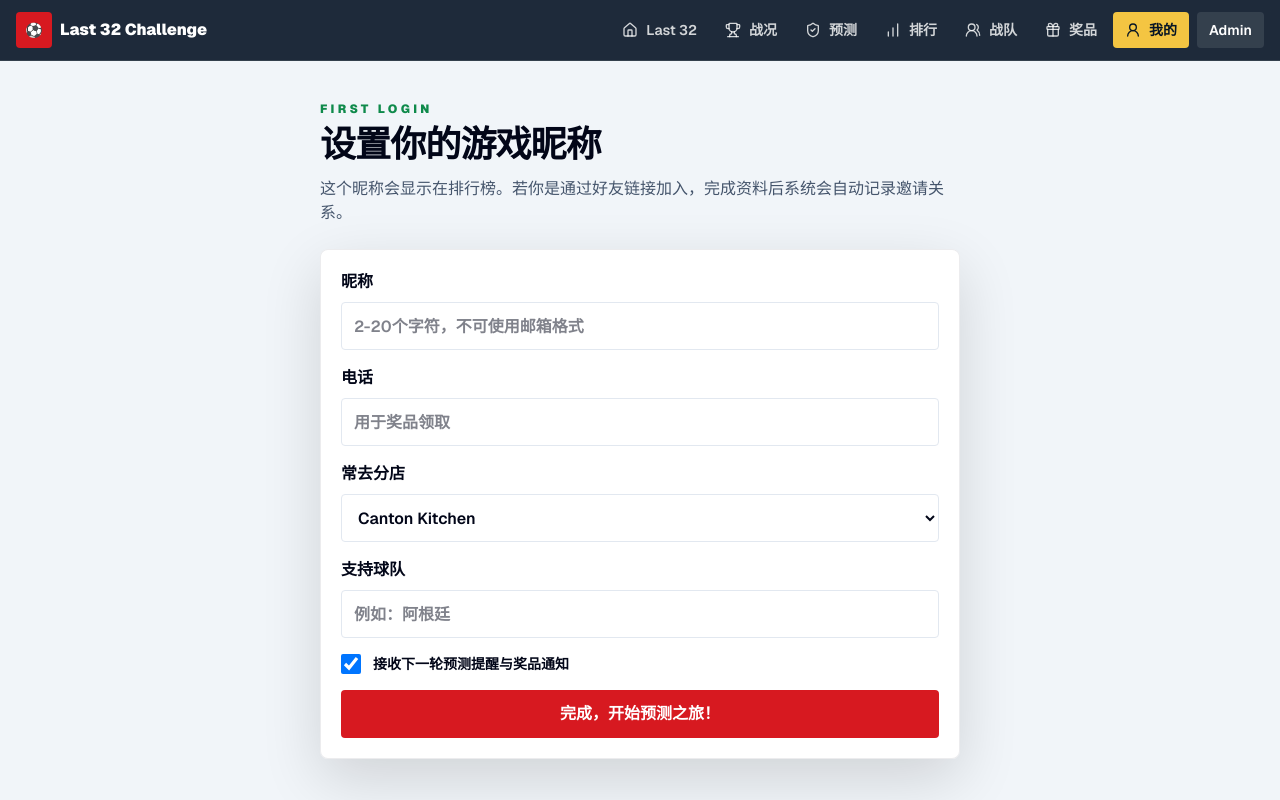
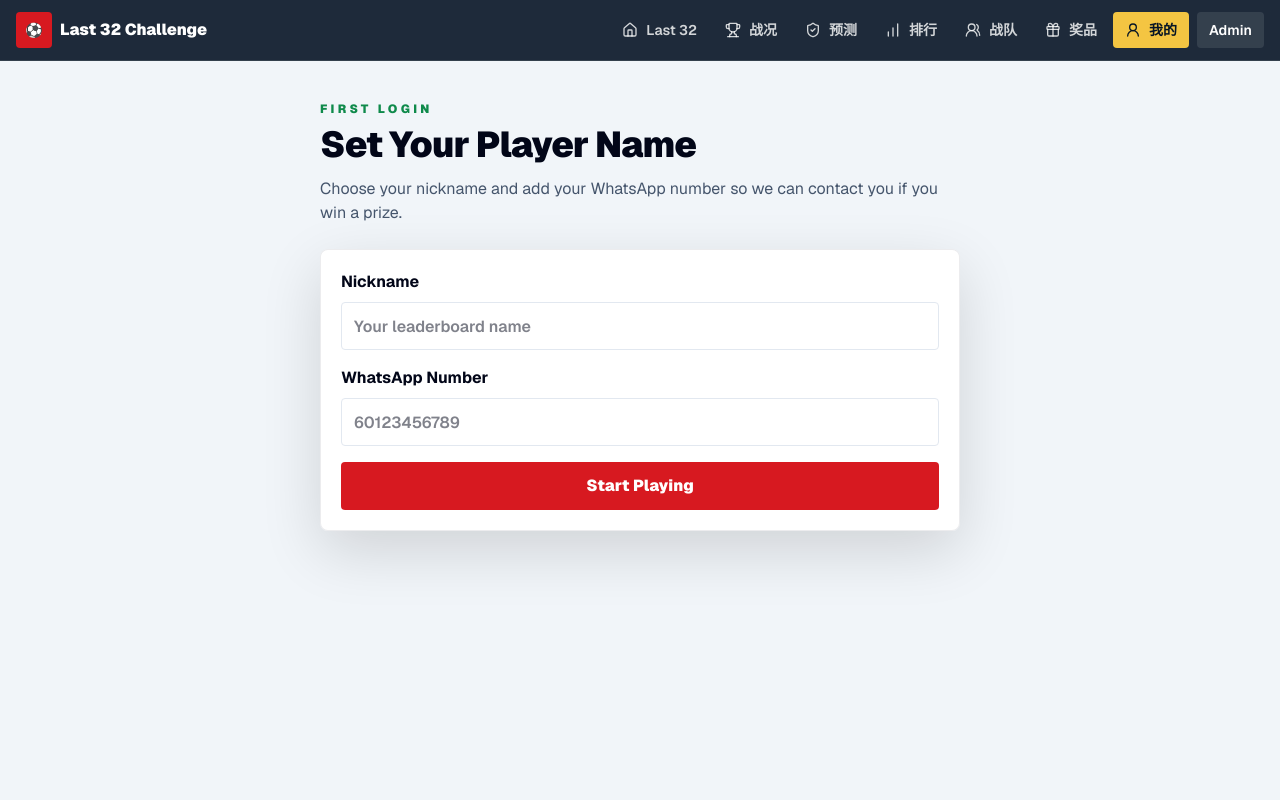
Before and after one commit to cantonmedia-ai/laozhaopai-32-worldcup-game, a Next.js app: page /setup-profile in a window 1280 px wide. Built offline with nearby package versions, Linux system fonts and the light colour scheme.

Commit message:
Refine signup and profile setup flow

```diff
--- a/src/app/game/page.tsx
+++ b/src/app/game/page.tsx
@@ -1,9 +1,30 @@
 import Link from "next/link";
+import { redirect } from "next/navigation";
 import { PageShell, SectionHeader, StatCard } from "@/components/app-shell";
 import { getCurrentRound, getMe, profiles } from "@/lib/demo-data";
 import { rankingMovement } from "@/lib/scoring";
+import { createClient, hasSupabaseServerEnv } from "@/lib/supabase/server";
 
-export default function GamePage() {
+export default async function GamePage() {
+  if (hasSupabaseServerEnv()) {
+    const supabase = await createClient();
+    const {
+      data: { user },
+    } = await supabase.auth.getUser();
+
+    if (!user) redirect("/login?next=/game");
+
+    const { data: profile } = await supabase
+      .from("profiles")
+      .select("profile_completed, display_name, phone")
+      .eq("auth_user_id", user.id)
+      .maybeSingle();
+
+    if (!profile?.profile_completed || !profile.display_name || !profile.phone) {
+      redirect("/profile-setup?next=/game");
+    }
+  }
+
   const me = getMe();
   const round = getCurrentRound();
 
--- /dev/null
+++ b/src/app/profile-setup/page.tsx
@@ -0,0 +1,26 @@
+import { Suspense } from "react";
+import { PageShell, SectionHeader } from "@/components/app-shell";
+import { SetupProfileForm } from "@/components/setup-profile-form";
+
+export default function ProfileSetupPage() {
+  return (
+    <PageShell active="/profile">
+      <main className="mx-auto max-w-2xl px-4 py-10">
+        <SectionHeader
+          eyebrow="First Login"
+          title="Set Your Player Name"
+          body="Choose your nickname and add your WhatsApp number so we can contact you if you win a prize."
+        />
+        <Suspense
+          fallback={
+            <div className="card p-5 font-bold text-slate-600">
+              Loading profile form...
+            </div>
+          }
+        >
+          <SetupProfileForm />
+        </Suspense>
+      </main>
+    </PageShell>
+  );
+}
--- a/src/app/setup-profile/page.tsx
+++ b/src/app/setup-profile/page.tsx
@@ -1,26 +1 @@
-import { Suspense } from "react";
-import { PageShell, SectionHeader } from "@/components/app-shell";
-import { SetupProfileForm } from "@/components/setup-profile-form";
-
-export default function SetupProfilePage() {
-  return (
-    <PageShell active="/profile">
-      <main className="mx-auto max-w-2xl px-4 py-10">
-        <SectionHeader
-          eyebrow="First Login"
-          title="设置你的游戏昵称"
-          body="这个昵称会显示在排行榜。若你是通过好友链接加入，完成资料后系统会自动记录邀请关系。"
-        />
-        <Suspense
-          fallback={
-            <div className="card p-5 font-bold text-slate-600">
-              Loading profile form...
-            </div>
-          }
-        >
-          <SetupProfileForm />
-        </Suspense>
-      </main>
-    </PageShell>
-  );
-}
+export { default } from "@/app/profile-setup/page";
--- a/src/components/fifa-last-32-page.tsx
+++ b/src/components/fifa-last-32-page.tsx
@@ -75,7 +75,7 @@ export function FifaLast32Page() {
           </div>
           <div className="relative z-10">
             <div className="card bg-white/95 p-3.5 text-slate-950 md:p-5">
-              <div className="mb-3 flex items-center gap-3 md:mb-4">
+              <div className="mb-4 flex items-center gap-3">
                 <Image
                   src="/assets/elements/png/gold_trophy_badge.png"
                   alt="Trophy"
@@ -85,14 +85,20 @@ export function FifaLast32Page() {
                 />
                 <div>
                   <p className="text-xs font-black text-[#0f8a4b] md:text-sm">
-                    当前阶段
+                    FIFA World Cup 2026
                   </p>
-                  <h2 className="text-xl font-black md:text-3xl">
-                    {round.labelCn}
+                  <h2 className="text-2xl font-black md:text-3xl">
+                    Join the Game
                   </h2>
                 </div>
               </div>
-              <AuthButtons next="/predict" />
+              <p className="mb-5 text-sm font-semibold leading-relaxed text-slate-600">
+                Sign in to play, save your score, and receive prize updates if you win.
+              </p>
+              <AuthButtons next="/game" />
+              <p className="mt-4 rounded bg-slate-100 p-3 text-center text-xs font-bold text-slate-600">
+                Your WhatsApp number is only used for prize notification.
+              </p>
             </div>
           </div>
         </div>
--- a/src/components/setup-profile-form.tsx
+++ b/src/components/setup-profile-form.tsx
@@ -9,6 +9,11 @@ function isEmailLike(value: string) {
   return /^[^\s@]+@[^\s@]+\.[^\s@]+$/.test(value);
 }
 
+function isValidWhatsApp(value: string) {
+  const cleanValue = value.replace(/[\s-]/g, "");
+  return /^(\+?60\d{8,10}|0\d{8,10})$/.test(cleanValue);
+}
+
 function safeNextPath(value: string | null) {
   if (!value || !value.startsWith("/") || value.startsWith("//")) return "/game";
   return value;
@@ -18,11 +23,8 @@ export function SetupProfileForm() {
   const router = useRouter();
   const searchParams = useSearchParams();
   const nextPath = safeNextPath(searchParams.get("next"));
-  const [displayName, setDisplayName] = useState("");
-  const [phone, setPhone] = useState("");
-  const [preferredOutlet, setPreferredOutlet] = useState("Canton Kitchen");
-  const [favoriteTeam, setFavoriteTeam] = useState("");
-  const [acceptMarketing, setAcceptMarketing] = useState(true);
+  const [nickname, setNickname] = useState("");
+  const [whatsappNumber, setWhatsappNumber] = useState("");
   const [saving, setSaving] = useState(false);
   const [message, setMessage] = useState("");
   const storedReferralCode = getStoredReferralCode();
@@ -30,14 +32,31 @@ export function SetupProfileForm() {
   async function handleSubmit(event: React.FormEvent<HTMLFormElement>) {
     event.preventDefault();
 
-    const cleanName = displayName.trim();
+    const cleanName = nickname.trim();
+    const cleanWhatsapp = whatsappNumber.replace(/[\s-]/g, "");
+
+    if (!cleanName) {
+      setMessage("Please enter your nickname.");
+      return;
+    }
+
     if (cleanName.length < 2 || cleanName.length > 20) {
-      setMessage("昵称需要 2-20 个字符。");
+      setMessage("Nickname must be 2 to 20 characters.");
       return;
     }
 
     if (isEmailLike(cleanName)) {
-      setMessage("昵称不能使用邮箱格式。");
+      setMessage("Nickname cannot be an email address.");
+      return;
+    }
+
+    if (!cleanWhatsapp) {
+      setMessage("Please enter your WhatsApp number.");
+      return;
+    }
+
+    if (!isValidWhatsApp(cleanWhatsapp)) {
+      setMessage("Enter a valid WhatsApp number, for example 60123456789, +60123456789, or 0123456789.");
       return;
     }
 
@@ -46,7 +65,6 @@ export function SetupProfileForm() {
 
     try {
       if (!isSupabaseConfigured()) {
-        setMessage("Demo 已保存。连接 Supabase 后会更新 profile 并记录邀请关系。");
         router.push(nextPath);
         return;
       }
@@ -56,16 +74,13 @@ export function SetupProfileForm() {
         data: { user },
       } = await supabase.auth.getUser();
 
-      if (!user) throw new Error("请先登录。");
+      if (!user) throw new Error("Please sign in first.");
 
       const { error } = await supabase
         .from("profiles")
         .update({
           display_name: cleanName,
-          phone: phone.trim(),
-          preferred_outlet: preferredOutlet,
-          favorite_team: favoriteTeam.trim(),
-          accept_marketing: acceptMarketing,
+          phone: cleanWhatsapp,
           profile_completed: true,
           display_name_updated_at: new Date().toISOString(),
           updated_at: new Date().toISOString(),
@@ -77,7 +92,7 @@ export function SetupProfileForm() {
       await applyStoredReferralCode();
       router.push(nextPath);
     } catch (error) {
-      setMessage(error instanceof Error ? error.message : "保存失败，请重试。");
+      setMessage(error instanceof Error ? error.message : "Unable to save profile. Please try again.");
     } finally {
       setSaving(false);
     }
@@ -87,67 +102,41 @@ export function SetupProfileForm() {
     <form onSubmit={handleSubmit} className="card grid gap-4 p-5">
       {storedReferralCode ? (
         <div className="rounded bg-green-50 p-3 text-sm font-bold text-green-800">
-          已检测到邀请码：{storedReferralCode}。完成资料后会自动加入好友战区。
+          Invite code detected: {storedReferralCode}. Your squad link will be recorded after setup.
         </div>
       ) : null}
 
       <label className="grid gap-2 font-bold">
-        昵称
+        Nickname
         <input
-          value={displayName}
-          onChange={(event) => setDisplayName(event.target.value)}
+          value={nickname}
+          onChange={(event) => setNickname(event.target.value)}
           className="h-12 rounded border border-slate-200 px-3 font-semibold"
-          placeholder="2-20个字符，不可使用邮箱格式"
+          placeholder="Your leaderboard name"
           minLength={2}
           maxLength={20}
           required
         />
       </label>
+
       <label className="grid gap-2 font-bold">
-        电话
+        WhatsApp Number
         <input
-          value={phone}
-          onChange={(event) => setPhone(event.target.value)}
+          value={whatsappNumber}
+          onChange={(event) => setWhatsappNumber(event.target.value)}
           className="h-12 rounded border border-slate-200 px-3 font-semibold"
-          placeholder="用于奖品领取"
+          placeholder="60123456789"
+          required
         />
       </label>
-      <label className="grid gap-2 font-bold">
-        常去分店
-        <select
-          value={preferredOutlet}
-          onChange={(event) => setPreferredOutlet(event.target.value)}
-          className="h-12 rounded border border-slate-200 px-3 font-semibold"
-        >
-          <option>Canton Kitchen</option>
-          <option>Lao Zhao Pai</option>
-          <option>Brainwave Games</option>
-        </select>
-      </label>
-      <label className="grid gap-2 font-bold">
-        支持球队
-        <input
-          value={favoriteTeam}
-          onChange={(event) => setFavoriteTeam(event.target.value)}
-          className="h-12 rounded border border-slate-200 px-3 font-semibold"
-          placeholder="例如：阿根廷"
-        />
-      </label>
-      <label className="flex items-center gap-3 text-sm font-semibold">
-        <input
-          type="checkbox"
-          className="size-5"
-          checked={acceptMarketing}
-          onChange={(event) => setAcceptMarketing(event.target.checked)}
-        />
-        接收下一轮预测提醒与奖品通知
-      </label>
+
       <button
         disabled={saving}
         className="h-12 rounded bg-[#d71920] font-black text-white hover:bg-red-700 disabled:bg-slate-400"
       >
-        {saving ? "保存中..." : "完成，开始预测之旅！"}
+        {saving ? "Saving..." : "Start Playing"}
       </button>
+
       {message ? (
         <p className="rounded bg-slate-100 p-3 text-sm font-bold text-slate-700">
           {message}
```
Also changed, not shown: src/app/auth/callback/route.ts (+27 -3 lines), src/components/auth-buttons.tsx (+12 -6 lines), 1 other file (tests, documents, lock files or other folders).
